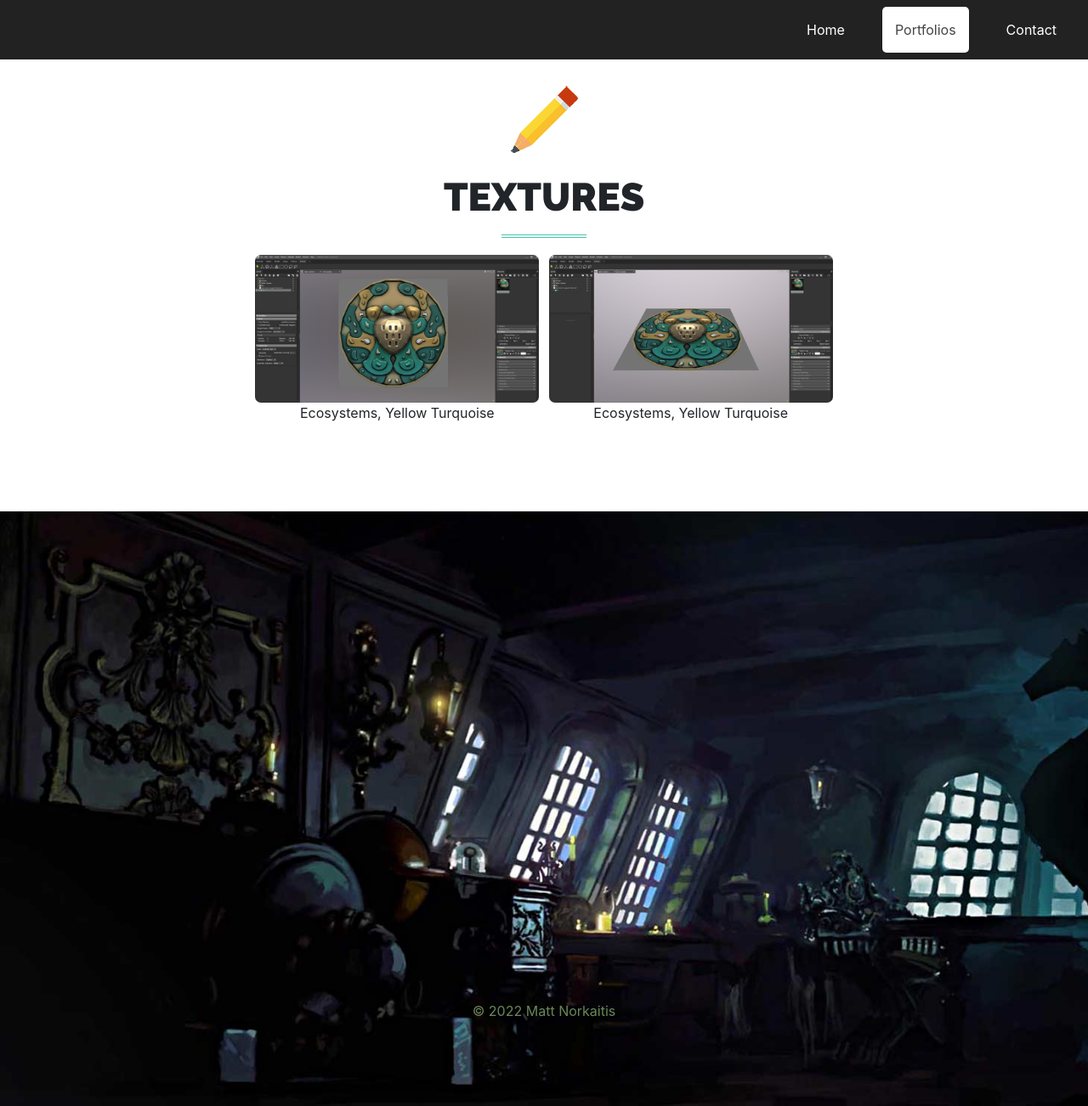
After one commit to gamesmartz/3D-Portfolio, a PHP site: page /textures in a window 1280 px wide. The commit adds this page. Shown: the whole page at 85% size. Run offline with PHP 8.4, Linux system fonts and the light colour scheme; some libraries are stand-ins or nearby versions.

Commit message:
added textures

```diff
--- a/assets/js/digital-painting.js
+++ b/assets/js/digital-painting.js
@@ -19,7 +19,7 @@ function initiateApp() {
     }
 
     $(".imageModal").click(function () {
-        console.log('test');
+        //console.log('test');
         $(".imageModal").removeClass("showModal");
 
     });
--- a/digital-painting.php
+++ b/digital-painting.php
@@ -2,7 +2,7 @@
 
   <title>Digital Painting - Photoshop - Matt Norkaitis</title>
 
-<script src="./assets/js/digital-painting.js"></script>
+<script src="assets/js/digital-painting.js"></script>
 
 </head>
 
--- a/index.php
+++ b/index.php
@@ -44,8 +44,9 @@
           <hr class="colored">
             <p>I am an artist, developer, single parent and CEO of Game Smartz.</p>
             <p style="margin-bottom: 0.5rem;"><a style="color: #00A3FF;" href="https://gamesmartz.com/">CEO Game Smartz</a></p>
+            <p style="margin-bottom: 0.5rem;"><a style="color: #00A3FF;" href="digital-painting">Digital Painting</a></p>
+            <p style="margin-bottom: 0.5rem;"><a style="color: #00A3FF;" href="textures">Textures</a></p>
             <p style="margin-bottom: 0.5rem;"><a style="color: #00A3FF;" href="3d-artist">Architecture</a></p>
-            <p style="margin-bottom: 0.5rem;"><a style="color: #00A3FF;" href="digital-painting">Digital Painting</a></p>
             <p style="margin-bottom: 0.5rem;"><a style="color: #00A3FF;" href="front-end-dev">Development</a></p>
             <p style="margin-bottom: 0.5rem;"><a style="color: #00A3FF;" href="s-parent">Single Parent</a></p>
 
--- a/modules/head.php
+++ b/modules/head.php
@@ -22,9 +22,9 @@
 
   <meta name="viewport" content="width=device-width, initial-scale=1, shrink-to-fit=no">
 
-  <script src="../assets/js/jquery-3.3.1.min.js"> </script>
-  <script src="../assets/js/bootstrap.min.js"></script>
-  <script src="../assets/js/index.js"></script>
+  <script src="assets/js/jquery-3.3.1.min.js"> </script>
+  <script src="assets/js/bootstrap.min.js"></script>
+
 
 <?php //Style Sheets ?>
   <link rel="stylesheet" href="assets/css/bootstrap.min.css">
--- /dev/null
+++ b/textures.php
@@ -0,0 +1,67 @@
+<?php require ('modules/head.php') ?>
+
+  <title>Textures - Matt Norkaitis</title>
+
+<script src="./assets/js/digital-painting.js"></script>
+
+</head>
+
+<?php require ('modules/navbar-portfolios.php'); ?>
+
+<?php //Pop Up Modal ?>
+<div class="imageModal">
+    <div class="imageModal-content">
+        <img src="assets/img/digital-painting/explore-1300.jpg" class="modal-digital-painting-image">
+    </div>
+</div>
+
+<section class="page-section">
+
+  <div class="container text-center">
+
+      <?php //Bottom Icons ?>
+      <div style="margin-top:50px;">
+          <div>
+              <img class="skill-sets" src="assets/img/pencil-paper-icon.png" alt="Pencil and Paper">
+
+          </div>
+      </div>
+
+<?php //Title ?>
+    <h2 class="thick-bold-raleway portfolio-titles">Textures</h2>
+    <hr class="colored">
+
+    <div class="position-relative">
+
+
+
+    <div class="portfolio-piece mix identity">
+      <div class="portfolio-wrapper">
+        <img src="assets/img/digital-painting/ecosystems-yellow-turquoise-600.jpg" alt="Ecosystems yellow turquoise texture" title="Ecosystems yellow turquoise texture" class="digital-painting-images" id="ecosystems-yellow-turquoise-1300">
+        <div class="caption">
+          <div class="caption-text">
+            <span class="text-category">Ecosystems, Yellow Turquoise</span>
+          </div>
+        </div>
+      </div>
+    </div>
+
+        <div class="portfolio-piece mix identity">
+            <div class="portfolio-wrapper">
+                <img src="assets/img/digital-painting/ecosystems-yellow-turquoise-3d-600.jpg" alt="Ecosystems yellow turquoise texture" title="Ecosystems yellow turquoise texture" class="digital-painting-images" id="ecosystems-yellow-turquoise-3d-1300">
+                <div class="caption">
+                    <div class="caption-text">
+                        <span class="text-category">Ecosystems, Yellow Turquoise</span>
+                    </div>
+                </div>
+            </div>
+        </div>
+
+    <?php //Container End ?>
+  </div>
+</section>
+
+<?php include ('modules/footer.php') ?>
+
+</body>
+</html>
```
Also changed, not shown: assets/img/digital-painting/ecosystems-yellow-turquoise-1300.jpg (added), assets/img/digital-painting/ecosystems-yellow-turquoise-3d-1300.jpg (added), assets/img/digital-painting/ecosystems-yellow-turquoise-3d-600.jpg (added), assets/img/digital-painting/ecosystems-yellow-turquoise-600.jpg (added).
